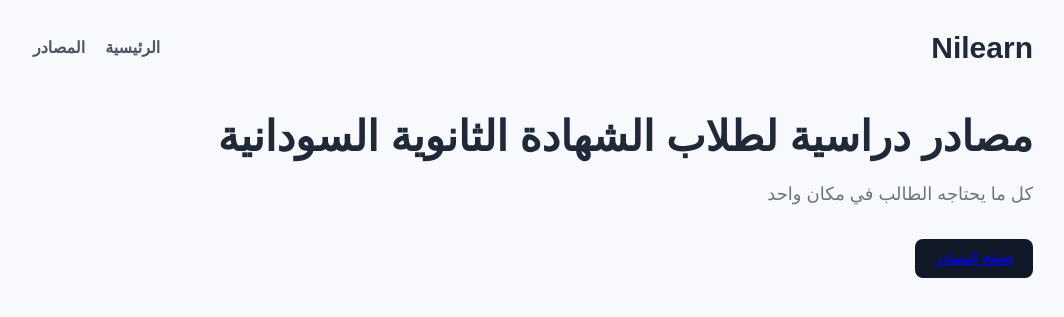
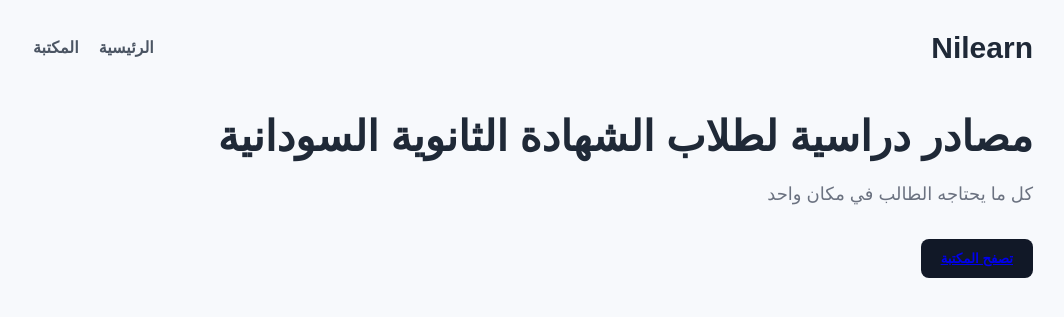
Before and after one commit to Moh-cod/Nilearn, a Flask app: page / in a window 1280 px wide. Shown: the top 317 px of the page, without its empty margins (107-1171 px from the left). Run offline with Flask 3, Linux system fonts and the light colour scheme.

Commit message:
Update index.html

```diff
--- a/templates/index.html
+++ b/templates/index.html
@@ -13,7 +13,7 @@
         <h1>Nilearn</h1>
         <nav>
             <a href="/">الرئيسية</a>
-            <a href="/resources">المصادر</a>
+            <a href="/resources">المكتبة</a>
         </nav>
     </header>
 
@@ -21,7 +21,7 @@
         <h2>مصادر دراسية لطلاب الشهادة الثانوية السودانية</h2>
         <p>كل ما يحتاجه الطالب في مكان واحد</p>
 
-        <button><a href="/resources">تصفح المصادر</a></button>
+        <button><a href="/resources">تصفح المكتبة</a></button>
     </main>
 
 </body>
```
